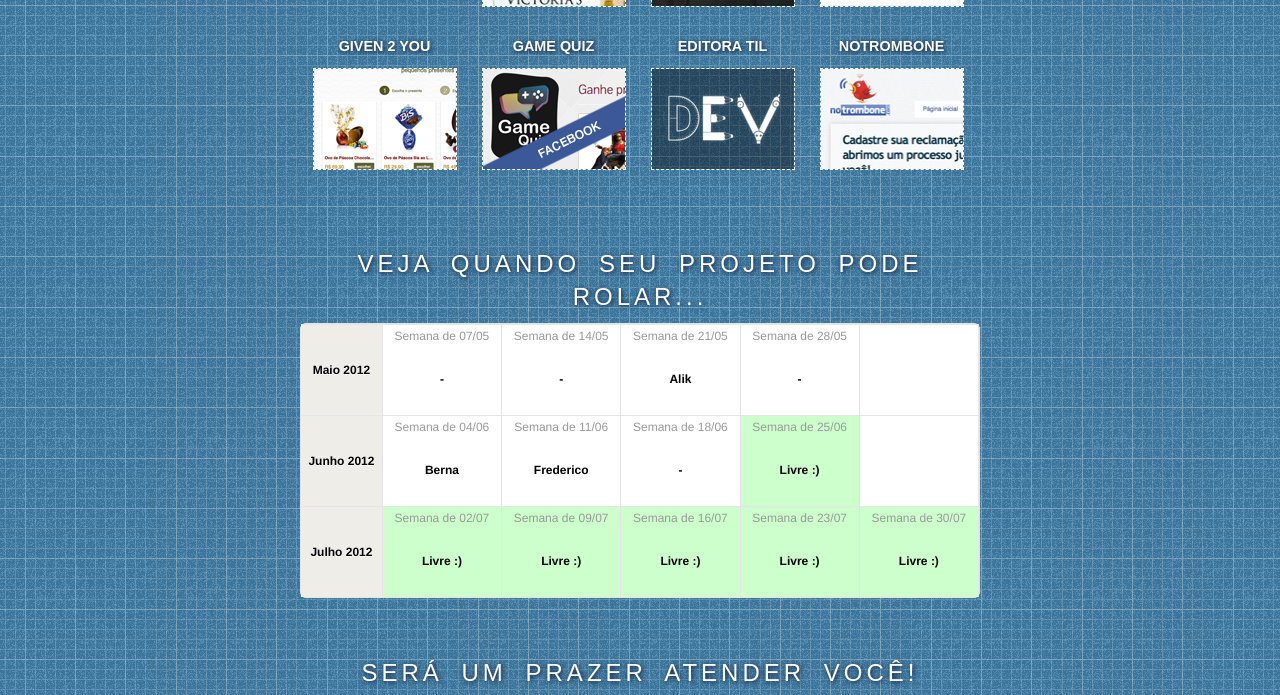
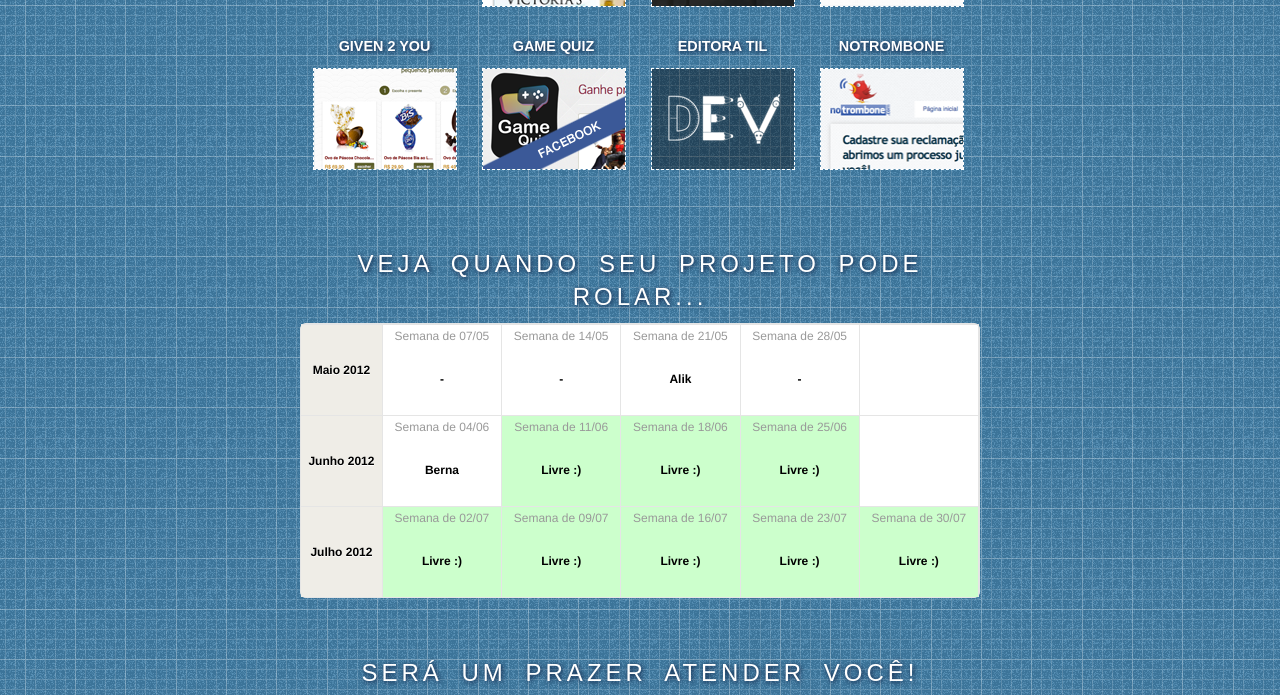
Before and after one commit to marciomarques/startupdev.github.com, a Jekyll site: the page built from index.html, in a window 1280 px wide and 900 px high, scrolled down 1379 px, cut to the strip 0-695 px from the top of the window. Built offline with Jekyll 4.4.1, drawn with Linux system fonts in a browser that asks for light colours; nearby versions of some CDN libraries; some web fonts are replaced.

Commit message:
update free dates

```diff
--- a/index.html
+++ b/index.html
@@ -543,19 +543,19 @@ layout: default
             </strong>
           </div>
         </td>
-        <td>
+        <td class="current">
           <div class="day">Semana de 11/06</div>
           <div class="day-content">
             <strong>
-              Frederico
+              Livre :)
             </strong>
           </div>
         </td>
-        <td>
+        <td class="current">
           <div class="day">Semana de 18/06</div>
           <div class="day-content">
             <strong>
-              -
+              Livre :)
             </strong>
           </div>
         </td>
```
